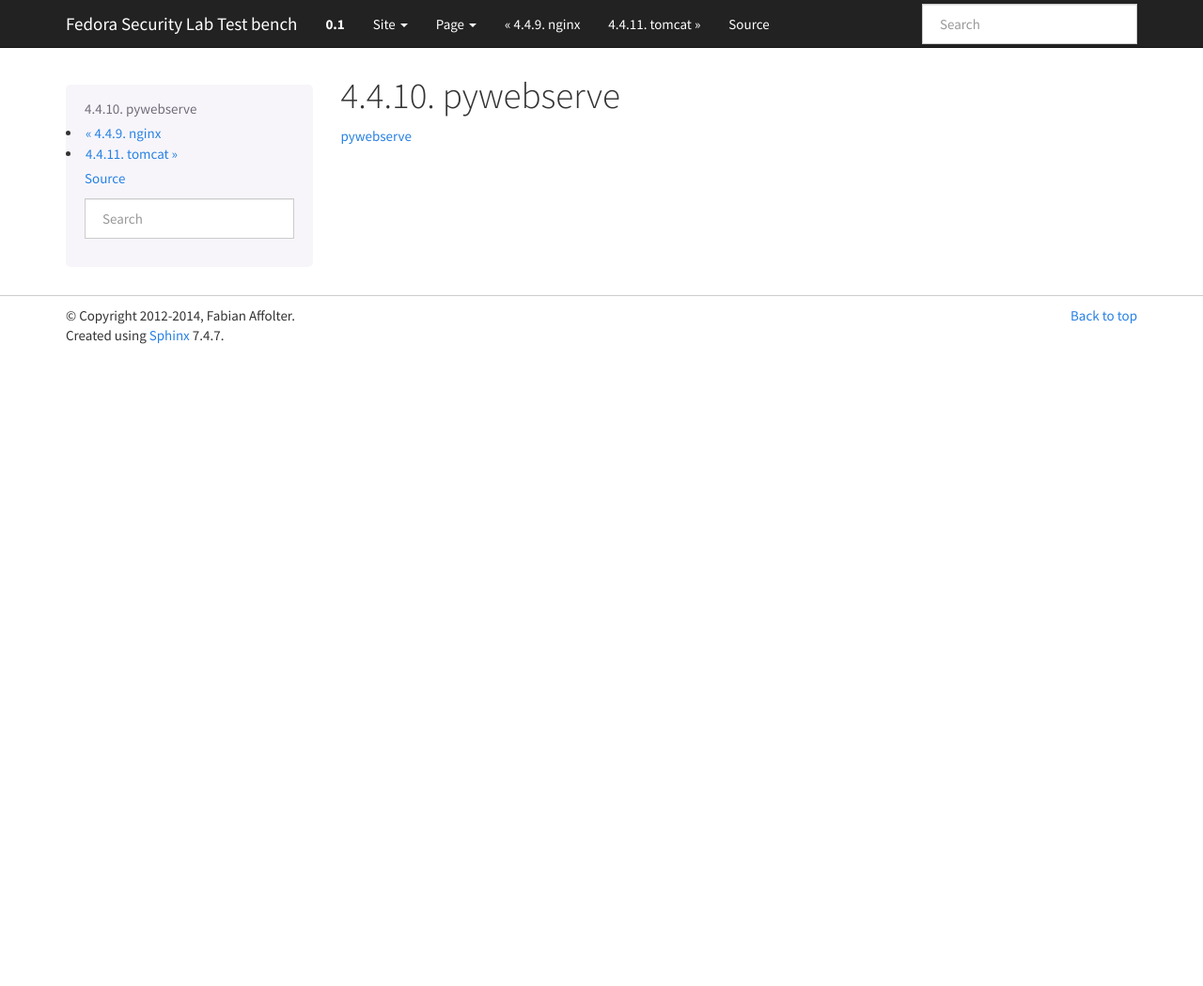
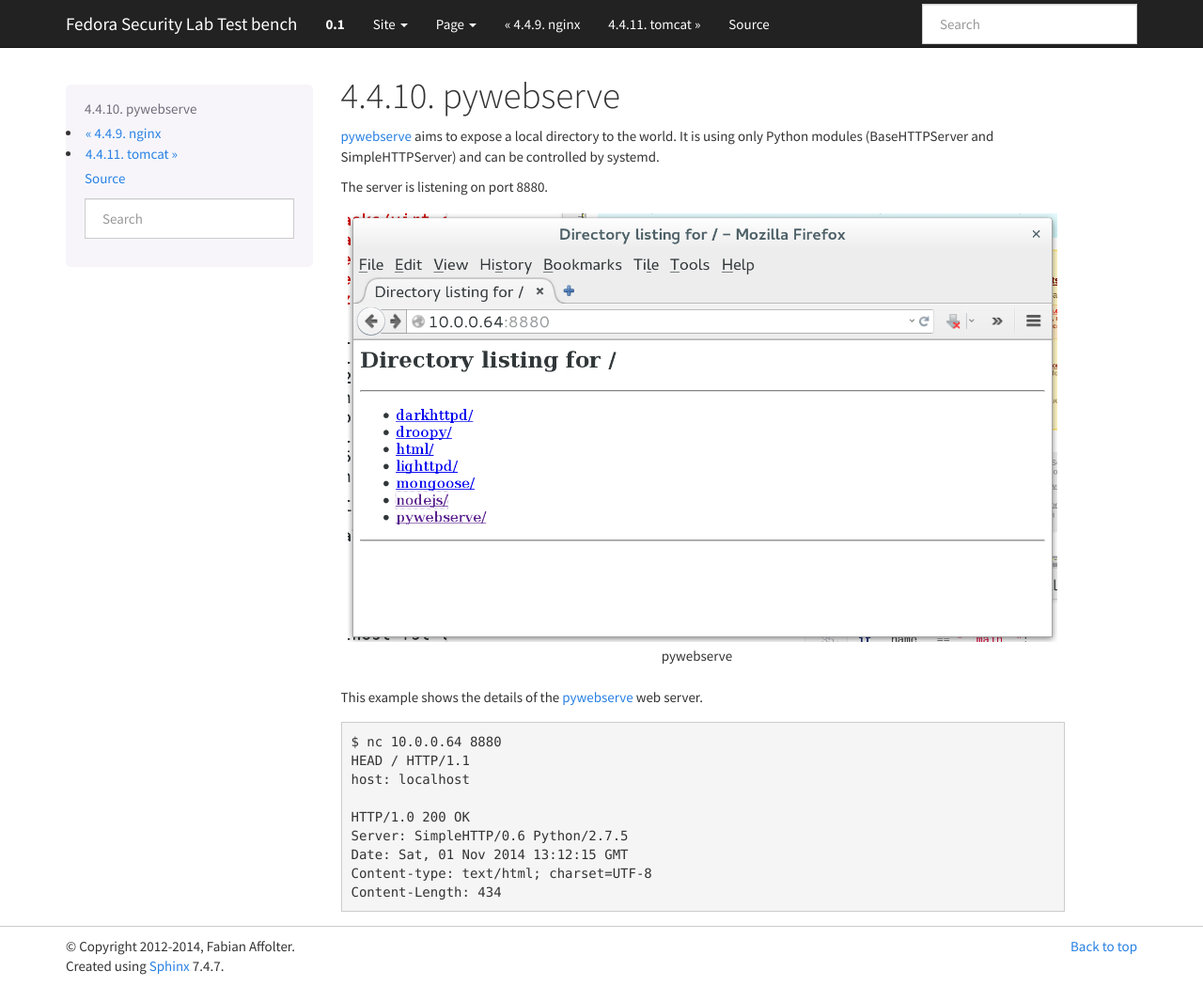
Before and after one commit to fabaff/fsl-test-bench, a Sphinx documentation site: the page built from docs/services/webserver/pywebserve.rst, in a window 1280 px wide and 1049 px high. Shown: the whole window at 94% size. Built offline with Sphinx 7.4.7, drawn with Linux system fonts in a browser that asks for light colours; formulas are drawn with MathJax 3.

Commit message:
update documentation

```diff
--- a/docs/services/webserver/pywebserve.rst
+++ b/docs/services/webserver/pywebserve.rst
@@ -1,12 +1,29 @@
-.. -*- mode: rst -*-
-
 .. _services-webserver-pywebserve:
 
 .. _pywebserve: http://gitorious.org/pywebserve
 
 pywebserve
 ==========
+`pywebserve`_ aims to expose a local directory to the world. It is using only
+Python modules (BaseHTTPServer and SimpleHTTPServer) and can be controlled by
+systemd.
 
+The server is listening on port 8880.
 
+.. _pywebserve-fig:
+.. figure:: ../../images/pywebserve.png
+    :align: center
 
-`pywebserve`_
+    pywebserve
+
+This example shows the details of the `pywebserve`_ web server. ::
+
+    $ nc 10.0.0.64 8880
+    HEAD / HTTP/1.1
+    host: localhost
+
+    HTTP/1.0 200 OK
+    Server: SimpleHTTP/0.6 Python/2.7.5
+    Date: Sat, 01 Nov 2014 13:12:15 GMT
+    Content-type: text/html; charset=UTF-8
+    Content-Length: 434
```
